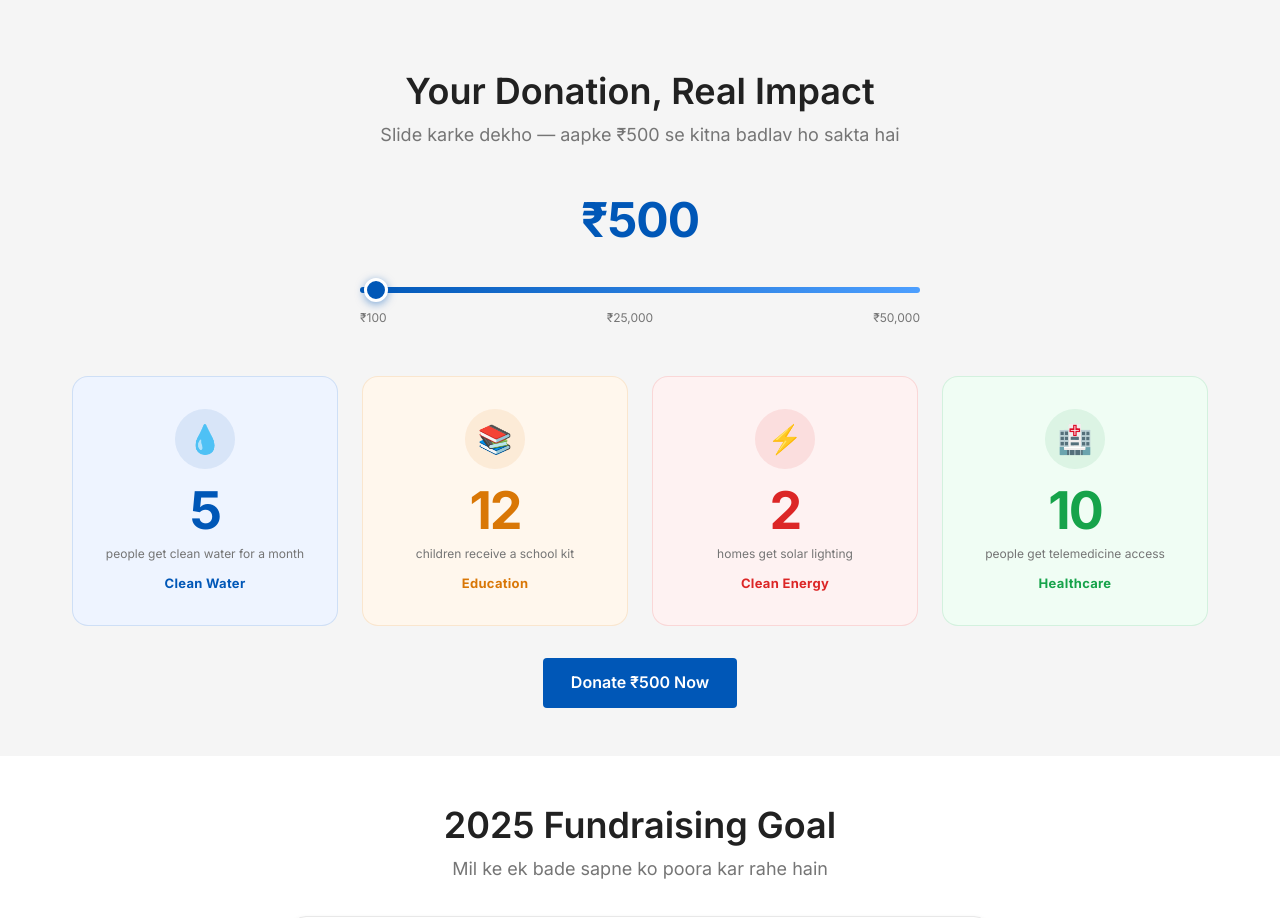
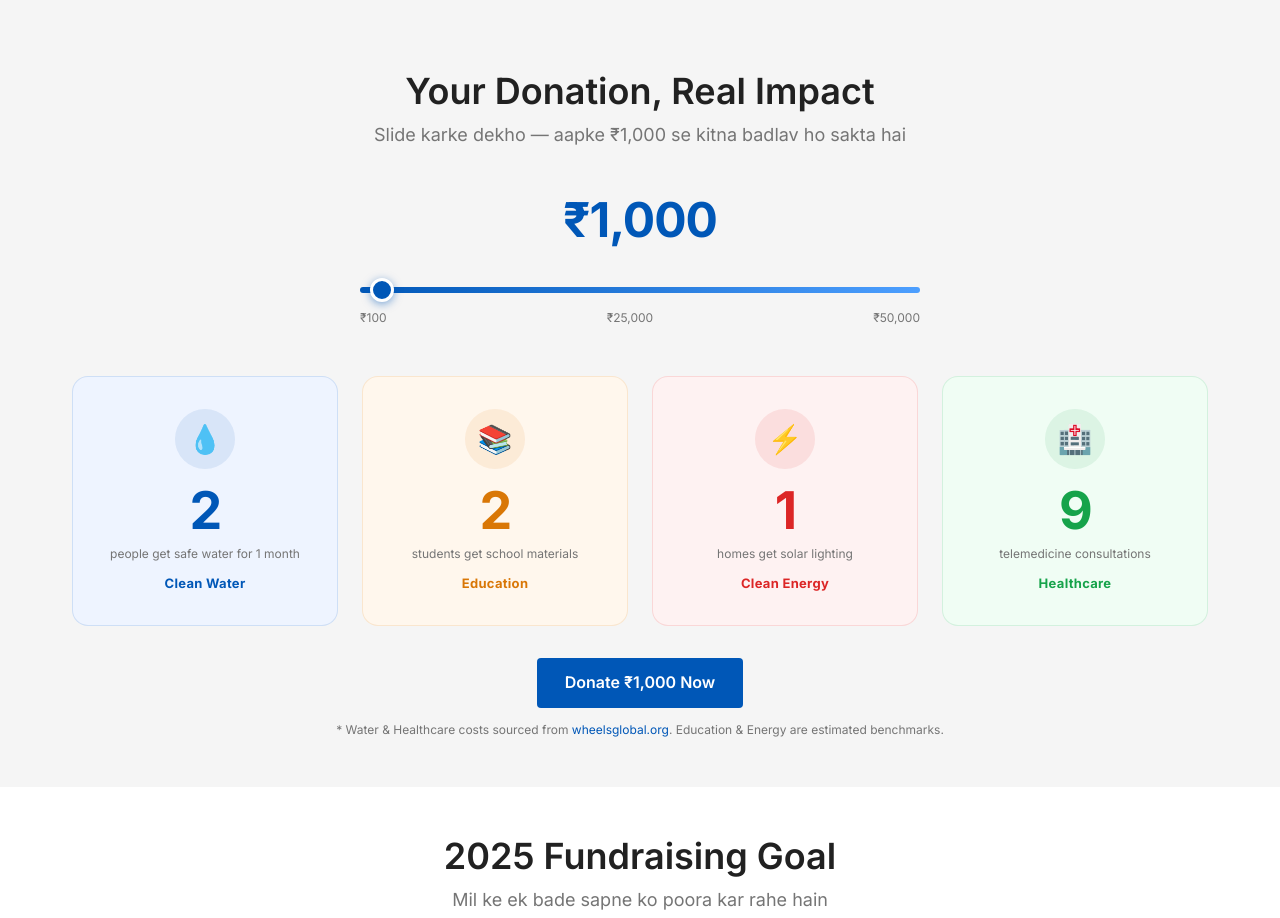
Before and after one commit to himanshucodeyogi/wheelsglobal, a React (Vite) app: page / in a window 1280 px wide. Shown: the part 1840-2758 px from the top of the page. Built offline with nearby package versions, Linux system fonts and the light colour scheme.

Commit message:
new calcu

```diff
--- a/src/pages/Home.jsx
+++ b/src/pages/Home.jsx
@@ -90,16 +90,19 @@ function StatItem({ number, label, suffix }) {
   )
 }
 
-// Impact Calculator data
+// Impact Calculator data — costs sourced from wheelsglobal.org
+// Water: ₹387/person (WGF Spring Rejuvenation Program — published)
+// Healthcare: ₹110/consultation (WGF Rural Telemedicine Centers — published)
+// Education & Energy: estimated from Indian rural dev benchmarks
 const impactData = [
-  { icon: '💧', label: 'Clean Water',  color: '#0057B7', bg: '#EEF4FF', rate: 10, unit: 'people get clean water for a month' },
-  { icon: '📚', label: 'Education',    color: '#D97706', bg: '#FFF7ED', rate: 25, unit: 'children receive a school kit' },
-  { icon: '⚡', label: 'Clean Energy', color: '#DC2626', bg: '#FEF2F2', rate: 5,  unit: 'homes get solar lighting' },
-  { icon: '🏥', label: 'Healthcare',   color: '#16A34A', bg: '#F0FDF4', rate: 20, unit: 'people get telemedicine access' },
+  { icon: '💧', label: 'Clean Water',  color: '#0057B7', bg: '#EEF4FF', costPer: 387,  unit: 'people get safe water for 1 month' },
+  { icon: '📚', label: 'Education',    color: '#D97706', bg: '#FFF7ED', costPer: 500,  unit: 'students get school materials' },
+  { icon: '⚡', label: 'Clean Energy', color: '#DC2626', bg: '#FEF2F2', costPer: 1000, unit: 'homes get solar lighting' },
+  { icon: '🏥', label: 'Healthcare',   color: '#16A34A', bg: '#F0FDF4', costPer: 110,  unit: 'telemedicine consultations' },
 ]
 
 function ImpactCalculator() {
-  const [amount, setAmount] = useState(500)
+  const [amount, setAmount] = useState(1000)
   return (
     <section className="impact-calc section section-alt">
       <div className="container">
@@ -125,7 +128,7 @@ function ImpactCalculator() {
         </FadeUp>
         <div className="calc-cards">
           {impactData.map((item, i) => {
-            const people = Math.floor(amount / 100 * item.rate / 10)
+            const people = Math.floor(amount / item.costPer)
             return (
               <FadeUp key={item.label} delay={i * 0.1}>
                 <motion.div
@@ -157,6 +160,9 @@ function ImpactCalculator() {
         <FadeUp delay={0.4}>
           <div style={{ textAlign: 'center', marginTop: 'var(--space-xl)' }}>
             <Link to={`/donate?amount=${amount}`} className="btn btn-primary">Donate ₹{amount.toLocaleString('en-IN')} Now</Link>
+            <p style={{ marginTop: '12px', fontSize: '12px', color: 'var(--color-text-secondary)' }}>
+              * Water &amp; Healthcare costs sourced from <a href="https://wheelsglobal.org" target="_blank" rel="noreferrer" style={{ color: 'var(--color-primary)' }}>wheelsglobal.org</a>. Education &amp; Energy are estimated benchmarks.
+            </p>
           </div>
         </FadeUp>
       </div>
```
